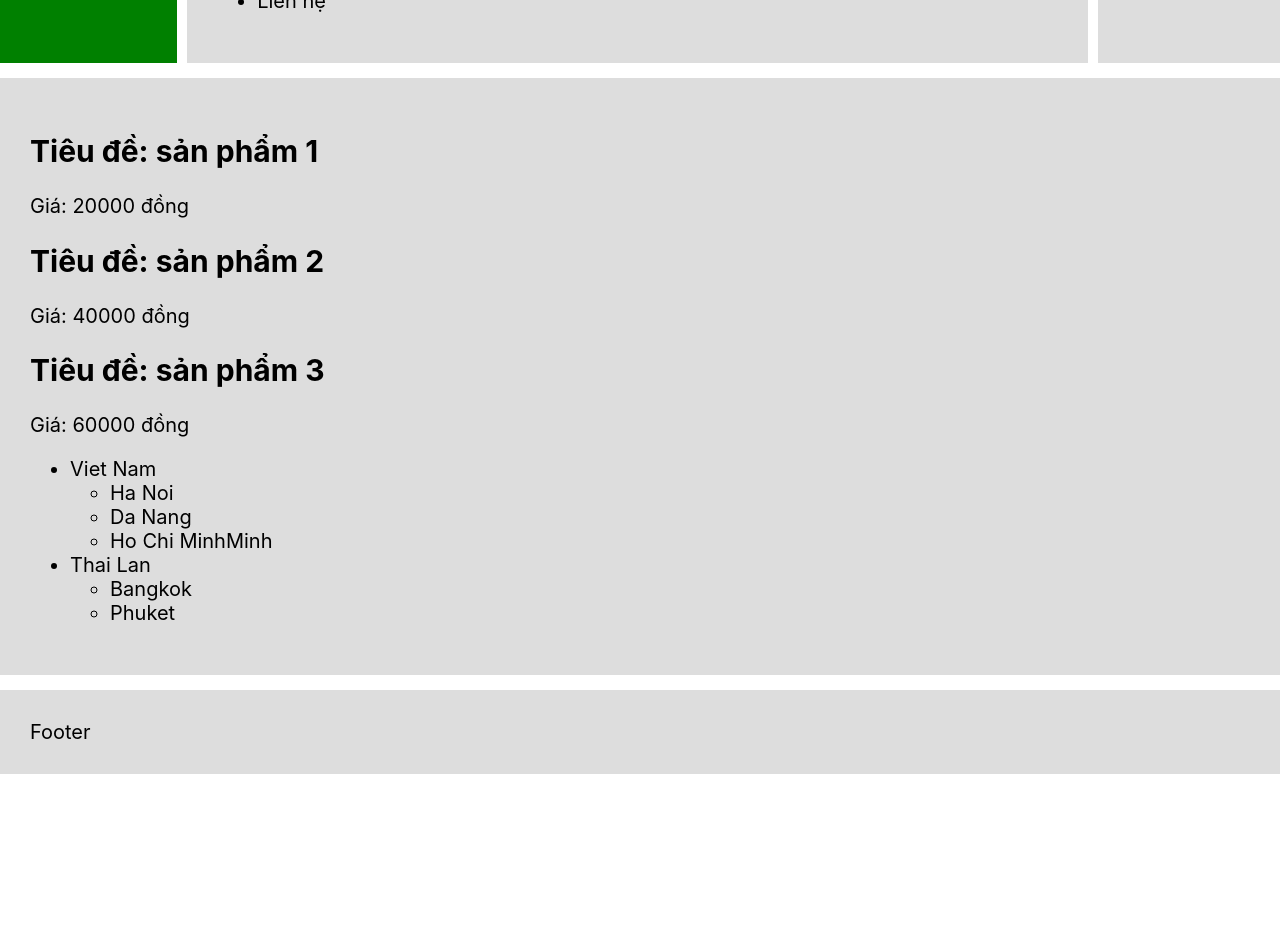
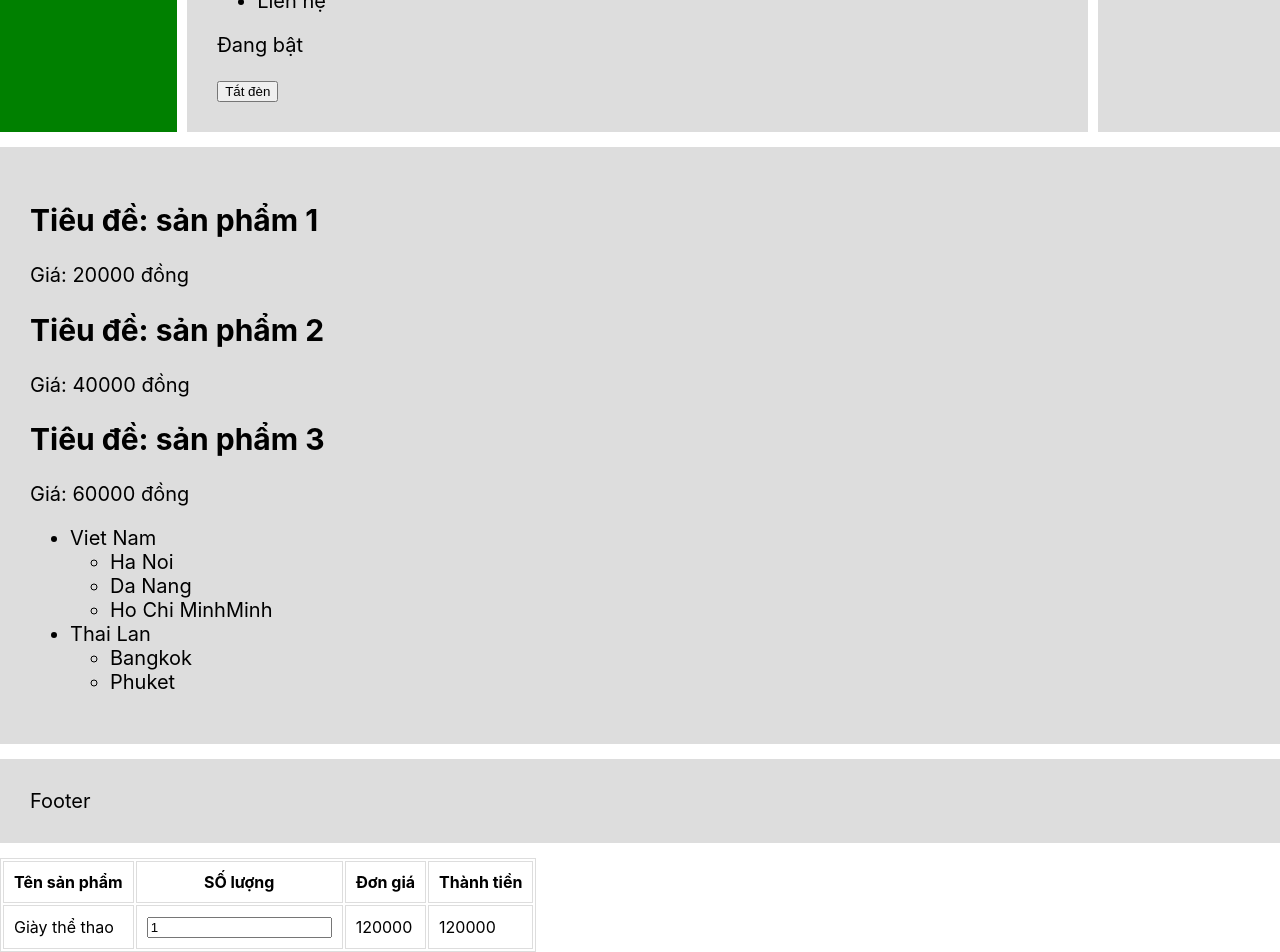
Before and after one commit to peterho77/web_intern, a React (Create React App) app: page / in a window 1280 px wide. Shown: the part 445-1397 px from the top of the page. Before the commit the page ends 1234 px from the top, so only its background shows below. Built offline with nearby package versions, Linux system fonts and the light colour scheme.

Commit message:
sử dụng use state

```diff
--- a/src/App.js
+++ b/src/App.js
@@ -6,6 +6,9 @@ import Content from './components/Content'
 import Navigation from './components/Navigation'
 import Login from './components/Login'
 import ProductList from './components/ProductList'
+
+import Cart from './components/Cart'
+
 
 function App() {
   return (
@@ -22,6 +25,7 @@ function App() {
         <ProductList/>
       </div>
       <Footer/>
+      <Cart/>
     </>
   );
 }
--- /dev/null
+++ b/src/components/Cart/Cart.scss
@@ -0,0 +1,9 @@
+.cart {
+  border: 1px solid #ddd;
+
+  td,
+  th {
+    border: 1px solid #ddd;
+    padding: 10px;
+  }
+}
--- /dev/null
+++ b/src/components/Cart/index.js
@@ -0,0 +1,38 @@
+import { useState } from "react";
+import "./Cart.scss"
+
+
+function Cart(){
+    const [quantity, setQuantity] = useState(1);
+
+    const handleChange = (e) => {
+        setQuantity(e.target.value);
+    }
+
+    let value = 120000;
+
+    return (
+        <>
+            <table className="cart">
+                <thead>
+                    <tr>
+                        <th>Tên sản phẩm</th>
+                        <th>SỐ lượng</th>
+                        <th>Đơn giá</th>
+                        <th>Thành tiền</th>
+                    </tr>
+                </thead>
+                <tbody>
+                    <tr>
+                        <td>Giày thể thao</td>
+                        <td><input onChange={handleChange} type="number" defaultValue={1} min={1}></input></td>
+                        <td>{value}</td>
+                        <td>{value*quantity}</td>
+                    </tr>
+                </tbody>
+            </table>
+        </>
+    )
+}
+
+export default Cart
--- /dev/null
+++ b/src/components/Lamp/index.js
@@ -0,0 +1,21 @@
+import { useState } from "react";
+
+
+function Lamp(){
+    const [status, setState] = useState(false);
+
+    const handleClick = () => {
+        setState(!status)
+    }
+
+    return (
+        <>
+            <div>
+                <p>{status ? "Đang tắt":"Đang bật"}</p>
+                <button onClick={handleClick}>{status?"Bật đèn":"Tắt đèn"}</button>
+            </div>
+        </>
+    )
+}
+
+export default Lamp;
--- a/src/components/MainContent/index.js
+++ b/src/components/MainContent/index.js
@@ -1,4 +1,6 @@
 import { FaAppleAlt } from "react-icons/fa";
+import Lamp from "../Lamp/index.js"
+
 
 function MainMenu(){
     const css = {
@@ -12,7 +14,8 @@ function MainMenu(){
         "Giới thiệu",
         "Liên hệ"
     ];
-    let name = "Pham Chí Trọng"
+
+    let name = "Hồ Công Thiên Đạt";
     return (
         <>
             <div className="box">
@@ -29,6 +32,7 @@ function MainMenu(){
                         )
                     }
                 </ul>
+                <Lamp/>
             </div>
         </>
     )
```
